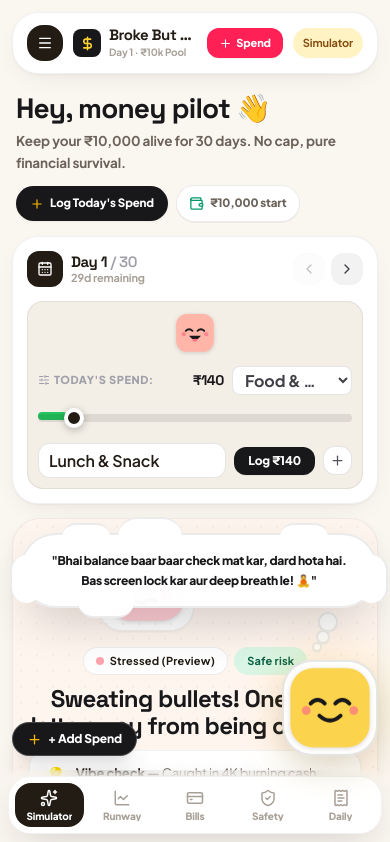
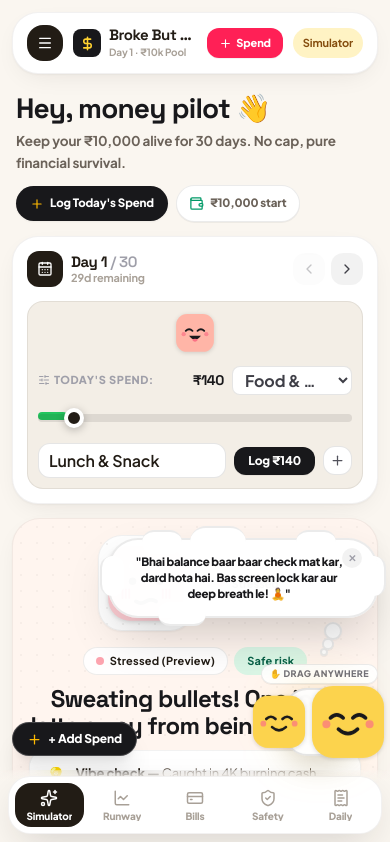
Before and after one commit to anshuvdebnath-cyber/PROMPT-RUN-HACKATHON, a React (Vite) app: page / in a window 390 px wide. Shown: the top 842 px of the page. Built offline with nearby package versions, Linux system fonts and the light colour scheme.

Commit message:
feat(responsive): optimize mascot with free screen dragging, auto-dismiss and tablet bottom nav

```diff
--- a/src/App.tsx
+++ b/src/App.tsx
@@ -485,8 +485,8 @@ export const AppContent: React.FC = () => {
       </button>
 
       {/* ── Mobile bottom nav with Safe Area support ── */}
-      <nav className="lg:hidden fixed bottom-0 inset-x-0 z-40 px-2 sm:px-3 pb-[calc(10px+env(safe-area-inset-bottom,0px))] pt-1.5 backdrop-blur-md" style={{ background: 'linear-gradient(to top, var(--canvas) 85%, transparent)' }} aria-label="Mobile">
-        <div className="card !rounded-[22px] px-1.5 sm:px-2 py-1.5 sm:py-2 flex items-center justify-between gap-1" style={{ boxShadow: 'var(--shadow-pop)' }}>
+      <nav className="lg:hidden fixed bottom-0 inset-x-0 z-40 px-2 sm:px-3 pb-[calc(10px+env(safe-area-inset-bottom,0px))] pt-1.5 backdrop-blur-md pointer-events-none" style={{ background: 'linear-gradient(to top, var(--canvas) 85%, transparent)' }} aria-label="Mobile">
+        <div className="card !rounded-[22px] px-1.5 sm:px-2 py-1.5 sm:py-2 flex items-center justify-between gap-1 max-w-md sm:max-w-lg mx-auto pointer-events-auto" style={{ boxShadow: 'var(--shadow-pop)' }}>
           {NAV.map((n) => (
             <button
               key={n.id}
--- a/src/components/MascotCompanion.tsx
+++ b/src/components/MascotCompanion.tsx
@@ -43,6 +43,15 @@ export const MascotCompanion: React.FC = () => {
     text: 'Bhai balance baar baar check mat kar, dard hota hai. Bas screen lock kar aur deep breath le! 🧘',
     mood: effectiveMetrics.mascotMood,
   })
+
+  // Auto-dismiss thought cloud after 7 seconds so it doesn't obstruct user's view
+  useEffect(() => {
+    if (!isOpen) return
+    const timer = setTimeout(() => {
+      setIsOpen(false)
+    }, 7000)
+    return () => clearTimeout(timer)
+  }, [isOpen, currentThought])
 
   // Track state changes to trigger automatic reactive popups
   const prevTxCount = useRef(transactions.length)
@@ -117,116 +126,151 @@ export const MascotCompanion: React.FC = () => {
     prevSimActive.current = simulation.isActive
   }, [simulation.isActive, simulation.proposedAmount])
 
-  // Random automatic thought cloud pop-up every 16 seconds
+  // Periodic thought refresh every 20 seconds
   useEffect(() => {
     const interval = setInterval(() => {
       thoughtIndexRef.current = (thoughtIndexRef.current + 1) % HINGLISH_THOUGHTS.length
       setCurrentThought(HINGLISH_THOUGHTS[thoughtIndexRef.current])
       setIsOpen(true)
-    }, 16000)
+    }, 20000)
 
     return () => clearInterval(interval)
   }, [])
 
+  const isDraggingRef = useRef(false)
+
   // Tapping the mascot cycles to the next thought and pops the cloud
   const handleMascotTap = () => {
+    if (isDraggingRef.current) return
     thoughtIndexRef.current = (thoughtIndexRef.current + 1) % HINGLISH_THOUGHTS.length
     setCurrentThought(HINGLISH_THOUGHTS[thoughtIndexRef.current])
     setIsOpen(true)
   }
 
   return (
-    <div className="fixed bottom-22 sm:bottom-6 right-3 sm:right-6 z-40 flex flex-col items-end pointer-events-auto select-none">
+    <motion.div
+      drag
+      dragMomentum={false}
+      dragElastic={0.05}
+      onDragStart={() => {
+        isDraggingRef.current = true
+      }}
+      onDragEnd={() => {
+        setTimeout(() => {
+          isDraggingRef.current = false
+        }, 140)
+      }}
+      whileDrag={{ scale: 1.06, cursor: 'grabbing' }}
+      className="fixed bottom-22 right-3 sm:bottom-6 sm:right-6 z-50 flex flex-col items-end pointer-events-auto select-none touch-none cursor-grab"
+    >
       {/* Movie-style Thinking Cloud Pop-up */}
       <AnimatePresence>
         {isOpen && (
-          <div className="relative mb-2 flex flex-col items-end cursor-pointer" onClick={handleMascotTap} title="Tap mascot or cloud for next thought">
-            {/* The Main Puffy Thought Cloud with iconic comic lobes */}
+          <div className="relative mb-2 flex flex-col items-end cursor-pointer" onClick={handleMascotTap} title="Tap to change thought">
+            {/* The Main Puffy Thought Cloud with comic lobes */}
             <motion.div
               key={currentThought.text}
-              initial={{ scale: 0, opacity: 0, y: 35, transformOrigin: 'bottom right' }}
+              initial={{ scale: 0, opacity: 0, y: 30, transformOrigin: 'bottom right' }}
               animate={{
-                scale: [0, 1.14, 0.96, 1],
+                scale: [0, 1.1, 0.96, 1],
                 opacity: 1,
                 y: 0,
               }}
-              exit={{ scale: 0, opacity: 0, y: 20, transition: { duration: 0.25 } }}
+              exit={{ scale: 0, opacity: 0, y: 15, transition: { duration: 0.22 } }}
               transition={{
-                duration: 0.45,
-                delay: 0.28,
+                duration: 0.42,
+                delay: 0.2,
                 times: [0, 0.6, 0.85, 1],
                 ease: 'easeOut',
               }}
-              className="relative max-w-[calc(100vw-32px)] sm:max-w-[320px] px-5 py-4 sm:px-6 sm:py-5 rounded-[36px] sm:rounded-[40px] bg-white/98 shadow-[0_20px_50px_-10px_rgba(0,0,0,0.20)] border-2 border-black/8"
+              className="relative max-w-[270px] sm:max-w-[320px] px-4 py-3.5 sm:px-6 sm:py-5 rounded-[30px] sm:rounded-[40px] bg-white/98 shadow-[0_20px_50px_-10px_rgba(0,0,0,0.22)] border-2 border-black/8"
             >
               {/* Outer decorative cloud puffs/lobes for iconic movie cloud shape */}
-              <div className="absolute -top-3 left-10 w-12 h-7 bg-white/98 rounded-full border-t-2 border-black/8 pointer-events-none" />
-              <div className="absolute -top-4.5 left-24 w-16 h-10 bg-white/98 rounded-full border-t-2 border-black/8 pointer-events-none" />
-              <div className="absolute -top-3 right-12 w-12 h-7 bg-white/98 rounded-full border-t-2 border-black/8 pointer-events-none" />
-              <div className="absolute -bottom-3 left-14 w-14 h-8 bg-white/98 rounded-full border-b-2 border-black/8 pointer-events-none" />
-              <div className="absolute -left-3 top-5 w-8 h-12 bg-white/98 rounded-full border-l-2 border-black/8 pointer-events-none" />
-              <div className="absolute -right-3 top-5 w-8 h-12 bg-white/98 rounded-full border-r-2 border-black/8 pointer-events-none" />
+              <div className="absolute -top-2.5 left-8 w-10 h-6 bg-white/98 rounded-full border-t-2 border-black/8 pointer-events-none" />
+              <div className="absolute -top-3.5 left-20 w-14 h-8 bg-white/98 rounded-full border-t-2 border-black/8 pointer-events-none" />
+              <div className="absolute -top-2.5 right-10 w-10 h-6 bg-white/98 rounded-full border-t-2 border-black/8 pointer-events-none" />
+              <div className="absolute -bottom-2.5 left-12 w-12 h-6 bg-white/98 rounded-full border-b-2 border-black/8 pointer-events-none" />
+              <div className="absolute -left-2.5 top-4 w-6 h-10 bg-white/98 rounded-full border-l-2 border-black/8 pointer-events-none" />
+              <div className="absolute -right-2.5 top-4 w-6 h-10 bg-white/98 rounded-full border-r-2 border-black/8 pointer-events-none" />
 
-              {/* Only the Thought inside the cloud */}
+              {/* Close / Dismiss button */}
+              <button
+                type="button"
+                onClick={(e) => {
+                  e.stopPropagation()
+                  setIsOpen(false)
+                }}
+                className="absolute top-2 right-3.5 z-20 w-5 h-5 rounded-full bg-black/5 hover:bg-black/10 flex items-center justify-center text-[10px] font-black text-zinc-400 hover:text-zinc-700 cursor-pointer"
+                title="Dismiss thought"
+                aria-label="Dismiss thought"
+              >
+                ✕
+              </button>
+
+              {/* Thought text */}
               <motion.p
                 initial={{ opacity: 0 }}
                 animate={{ opacity: 1 }}
-                transition={{ duration: 0.3, delay: 0.4 }}
-                className="relative z-10 text-[12px] sm:text-[13.5px] font-extrabold text-zinc-900 leading-relaxed text-center tracking-tight"
+                transition={{ duration: 0.28, delay: 0.3 }}
+                className="relative z-10 text-[11.5px] sm:text-[13.5px] font-extrabold text-zinc-900 leading-snug sm:leading-relaxed text-center tracking-tight pr-2"
               >
                 "{currentThought.text}"
               </motion.p>
             </motion.div>
 
             {/* 3 Ascending Thought Bubbles trailing down to the mascot */}
-            <div className="flex flex-col items-end pr-10 mt-1 -space-y-0.5">
-              {/* Top largest bubble */}
+            <div className="flex flex-col items-end pr-9 mt-1 -space-y-0.5">
               <motion.div
                 initial={{ scale: 0, opacity: 0 }}
                 animate={{ scale: 1, opacity: 1 }}
                 exit={{ scale: 0, opacity: 0 }}
-                transition={{ duration: 0.2, delay: 0.2 }}
-                className="w-5 h-5 rounded-full bg-white/98 border-2 border-black/8 shadow-xs"
+                transition={{ duration: 0.18, delay: 0.15 }}
+                className="w-4.5 h-4.5 rounded-full bg-white/98 border-2 border-black/8 shadow-xs"
               />
-              {/* Middle bubble */}
               <motion.div
                 initial={{ scale: 0, opacity: 0 }}
                 animate={{ scale: 1, opacity: 1 }}
                 exit={{ scale: 0, opacity: 0 }}
-                transition={{ duration: 0.2, delay: 0.1 }}
-                className="w-3.5 h-3.5 rounded-full bg-white/98 border-2 border-black/8 shadow-2xs mr-2"
+                transition={{ duration: 0.18, delay: 0.08 }}
+                className="w-3 h-3 rounded-full bg-white/98 border-2 border-black/8 shadow-2xs mr-2"
               />
-              {/* Bottom smallest bubble closest to mascot head */}
               <motion.div
                 initial={{ scale: 0, opacity: 0 }}
                 animate={{ scale: 1, opacity: 1 }}
                 exit={{ scale: 0, opacity: 0 }}
-                transition={{ duration: 0.2, delay: 0 }}
-                className="w-2.5 h-2.5 rounded-full bg-white/98 border-2 border-black/8 shadow-2xs mr-4"
+                transition={{ duration: 0.18, delay: 0 }}
+                className="w-2 h-2 rounded-full bg-white/98 border-2 border-black/8 shadow-2xs mr-3.5"
               />
             </div>
           </div>
         )}
       </AnimatePresence>
 
-      {/* Floating Mascot (Tapping changes the thought cloud) */}
+      {/* Floating Mascot (Tapping changes the thought cloud, dragging moves anywhere) */}
+      <div className="flex flex-col items-center gap-1 group">
+        <span className="text-[9px] font-black uppercase tracking-wider text-zinc-500 bg-white/95 px-2 py-0.5 rounded-full shadow-2xs border border-black/8 flex items-center gap-1">
+          ✋ Drag anywhere
+        </span>
+
         <motion.div
-        animate={{ y: [0, -8, 0] }}
+          animate={{ y: [0, -5, 0] }}
           transition={{ repeat: Infinity, duration: 3, ease: 'easeInOut' }}
-        whileHover={{ scale: 1.07 }}
+          whileHover={{ scale: 1.05 }}
           whileTap={{ scale: 0.94 }}
           onClick={handleMascotTap}
-        className="relative cursor-pointer group"
-        title="Tap to change BrokeBot's thought!"
+          className="relative cursor-pointer"
+          title="Drag anywhere on screen, or tap for next thought!"
         >
-        {/* Soft ambient glow */}
-        <div className="absolute inset-0 rounded-[30px] bg-amber-400/20 blur-xl -z-10 group-hover:bg-amber-400/35 transition-all duration-300" />
+          {/* Ambient glow */}
+          <div className="absolute inset-0 rounded-[26px] bg-amber-400/20 blur-xl -z-10 group-hover:bg-amber-400/35 transition-all duration-300" />
 
           {/* Clean squircle mascot container */}
-        <div className="w-[96px] h-[96px] sm:w-[104px] sm:h-[104px] rounded-[30px] bg-white/95 backdrop-blur-md border-2 border-black/10 shadow-[0_14px_34px_-6px_rgba(0,0,0,0.16)] flex items-center justify-center p-1.5 transition-all group-hover:shadow-[0_18px_38px_-4px_rgba(0,0,0,0.22)]">
-          <Mascot mood={currentThought.mood} size={88} />
+          <div className="w-[68px] h-[68px] sm:w-[92px] sm:h-[92px] rounded-[22px] sm:rounded-[28px] bg-white/95 backdrop-blur-md border-2 border-black/10 shadow-[0_12px_30px_-6px_rgba(0,0,0,0.18)] flex items-center justify-center p-1 transition-all group-hover:shadow-[0_18px_38px_-4px_rgba(0,0,0,0.22)]">
+            <Mascot mood={currentThought.mood} size={58} className="sm:hidden" />
+            <Mascot mood={currentThought.mood} size={80} className="hidden sm:block" />
           </div>
         </motion.div>
       </div>
+    </motion.div>
   )
 }
```
Lines whose indentation alone changed are shown as unchanged.
